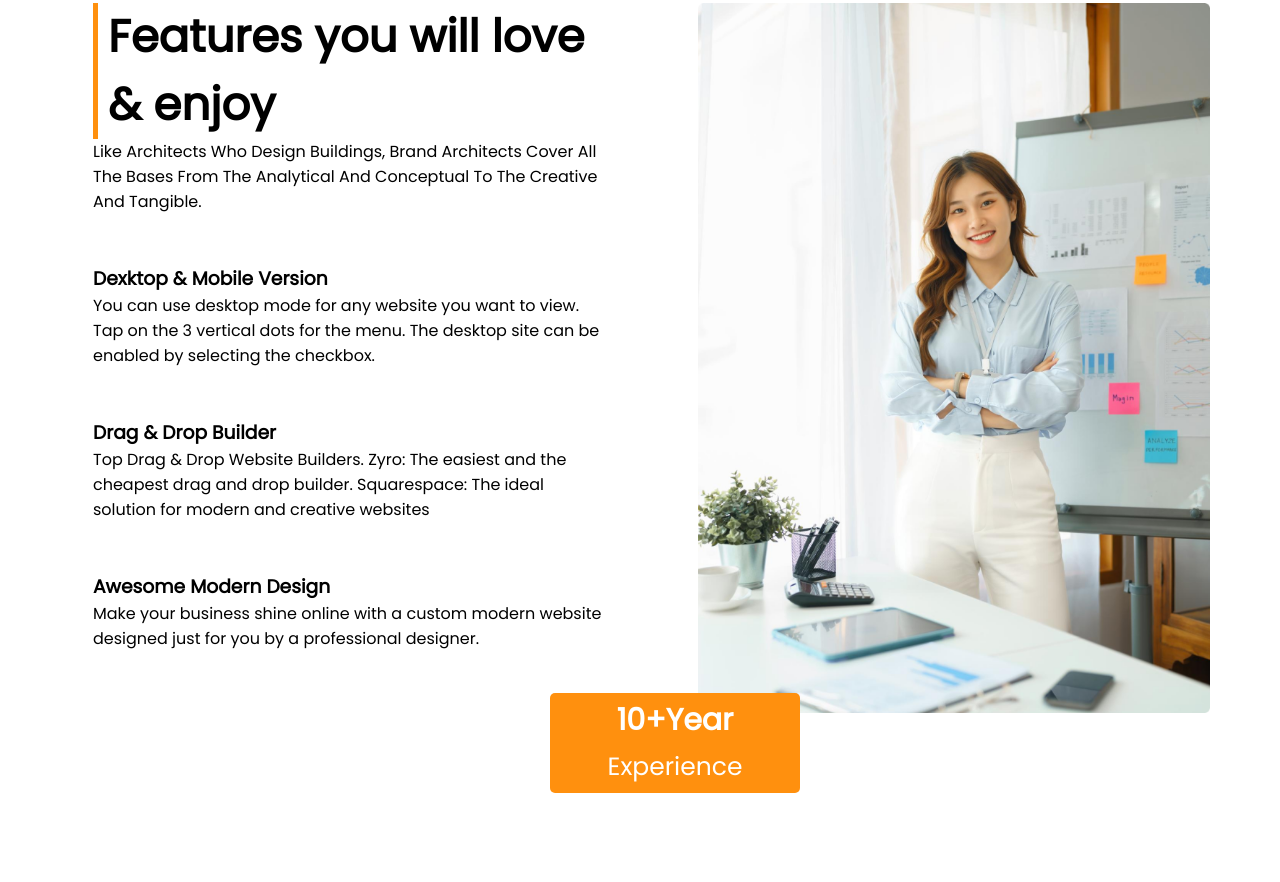
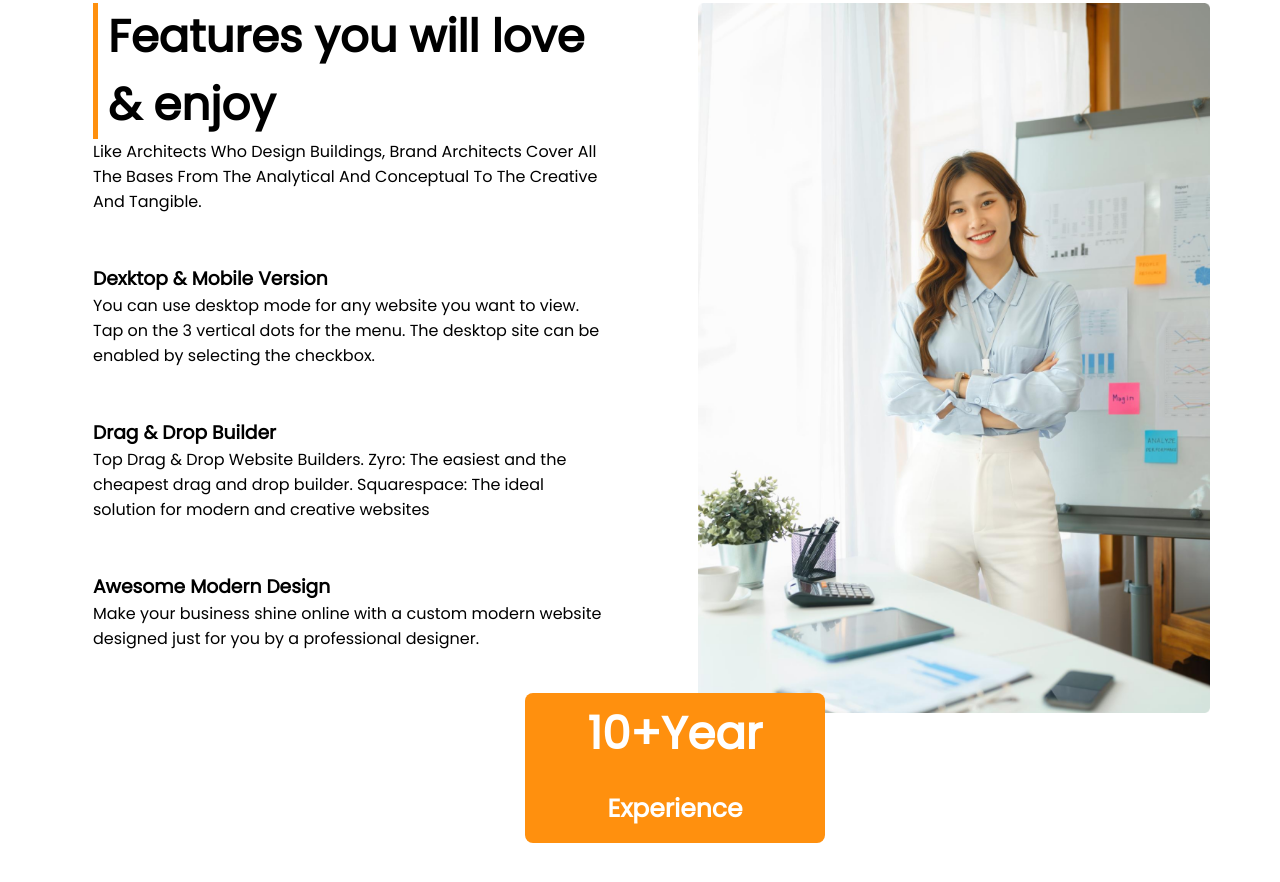
Before and after one commit to Pranto-Nondi/architect-brand-site, a plain HTML site: page index.html in a window 1280 px wide. Shown: the part 1388-2270 px from the top of the page. Drawn offline with Linux system fonts and the light colour scheme.

Commit message:
progressing

```diff
--- a/style/style.css
+++ b/style/style.css
@@ -196,6 +196,8 @@
     display: flex;
     justify-content: center;
     align-items: center;
+
+
 }
 
 .feature-btn {
@@ -204,15 +206,16 @@
     margin-top: -60px;
     margin-right: -70px;
     z-index: 1;
-    width: 250px;
-    height: 100px;
+    width: 300px;
+    height: 150px;
     font-weight: 700;
-    font-size: 30px;
+    font-size: 45px;
+    border-radius: 8px;
 
 }
 
 .feature-btn span {
-    font-weight: 500;
+    font-weight: 600;
     font-size: 25px;
 }
 
```
